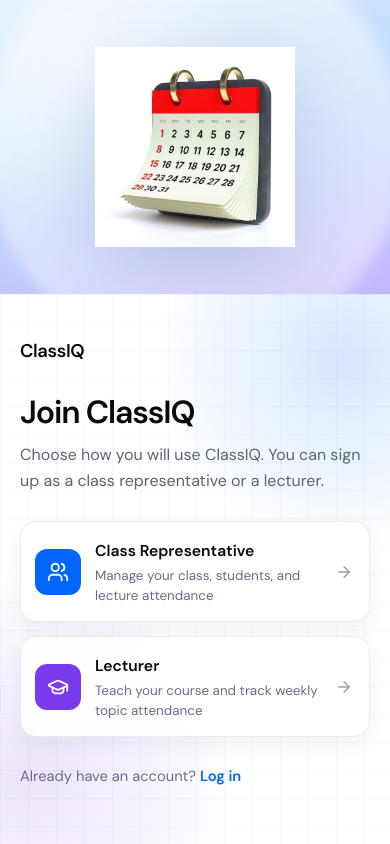
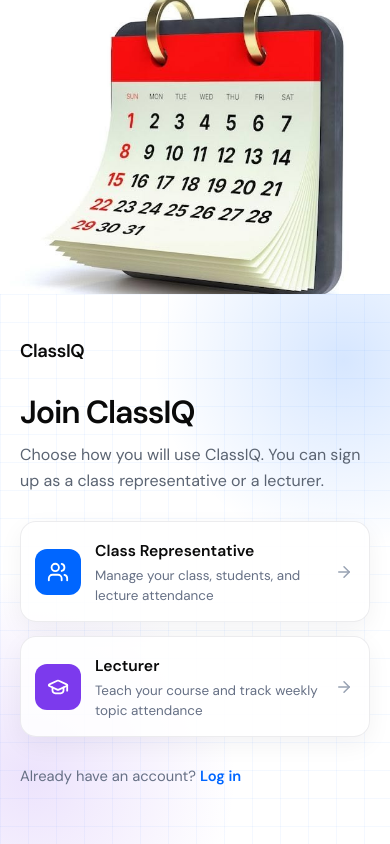
Before and after one commit to mishael6/ClassIQ-Frontend, a React (Vite) app: page /get-started in a window 390 px wide. Built offline with nearby package versions, Linux system fonts and the light colour scheme; no server answers.

Commit message:
refactor: simplify role-visual styles and update image positioning for better responsiveness

```diff
--- a/src/pages/auth/RoleSelectPage.jsx
+++ b/src/pages/auth/RoleSelectPage.jsx
@@ -6,7 +6,6 @@
   return (
     <div className="role-page">
       <section className="role-visual" aria-hidden="true">
-        <div className="role-visual-glow" />
         <img src="/clock2.jpg" alt="" className="role-visual-img" />
       </section>
 
--- a/src/pages/auth/role-select.css
+++ b/src/pages/auth/role-select.css
@@ -7,32 +7,18 @@
 
 .role-visual {
   position: relative;
-  display: flex;
-  align-items: center;
-  justify-content: center;
   overflow: hidden;
-  background:
-    radial-gradient(circle at 20% 20%, rgba(255,255,255,0.7), transparent 42%),
-    linear-gradient(165deg, #dbeafe 0%, #bfdbfe 45%, #c4b5fd 100%);
-  padding: 48px;
-}
-
-.role-visual-glow {
-  position: absolute;
-  width: 420px;
-  height: 420px;
-  border-radius: 50%;
-  background: rgba(255,255,255,0.45);
-  filter: blur(8px);
+  min-height: 100%;
+  background: #f4f7fb;
 }
 
 .role-visual-img {
-  position: relative;
-  z-index: 1;
-  width: min(440px, 86%);
-  height: auto;
-  object-fit: contain;
-  filter: drop-shadow(0 24px 40px rgba(30, 58, 138, 0.18));
+  position: absolute;
+  inset: 0;
+  width: 100%;
+  height: 100%;
+  object-fit: cover;
+  object-position: center;
 }
 
 .role-panel {
@@ -171,7 +157,7 @@
 
 @media (max-width: 860px) {
   .role-page { grid-template-columns: 1fr; }
-  .role-visual { min-height: 280px; padding: 28px; }
-  .role-visual-img { width: min(240px, 60%); }
+  .role-visual { min-height: 280px; }
+  .role-visual-img { position: absolute; }
   .role-panel { padding: 36px 20px 48px; }
 }
```
